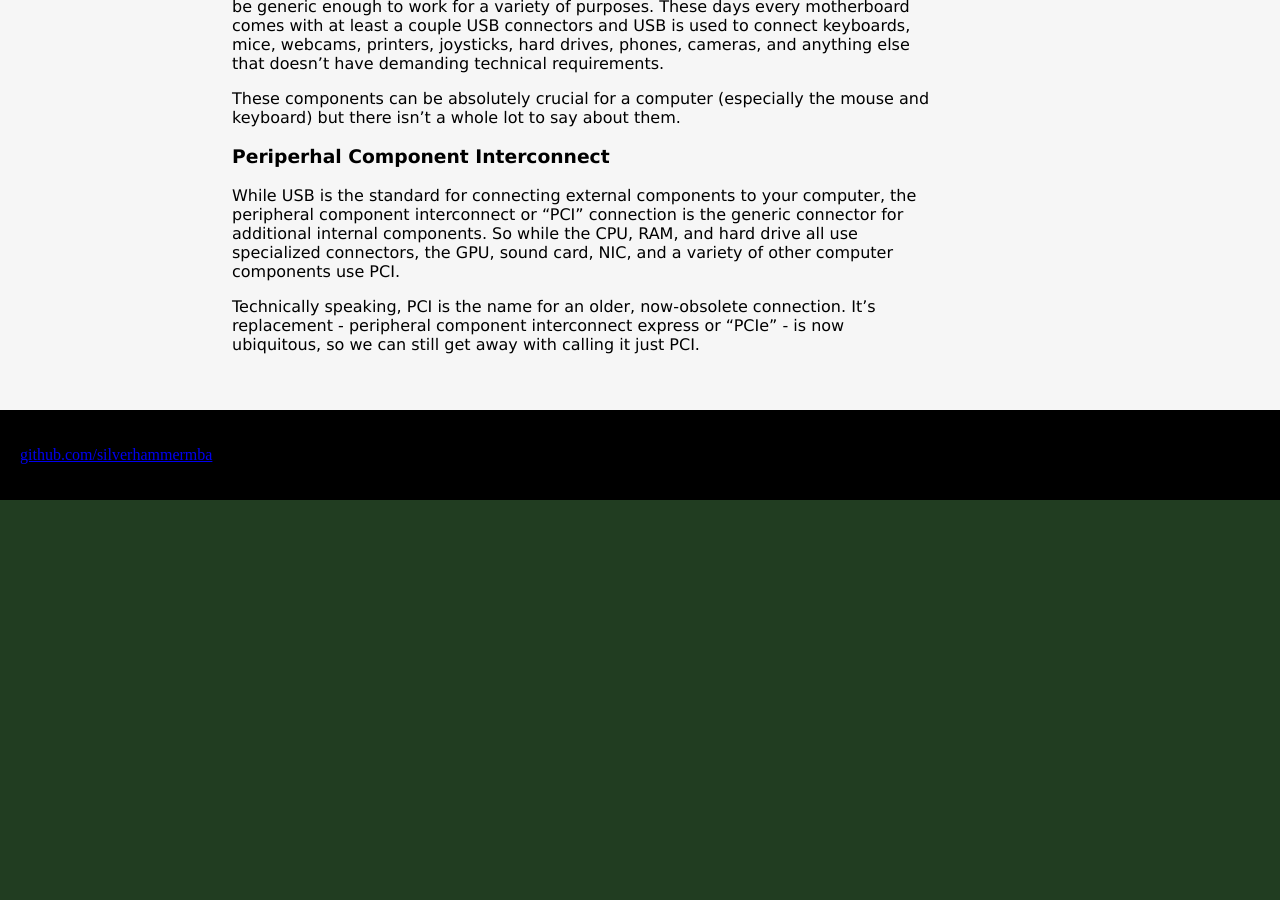
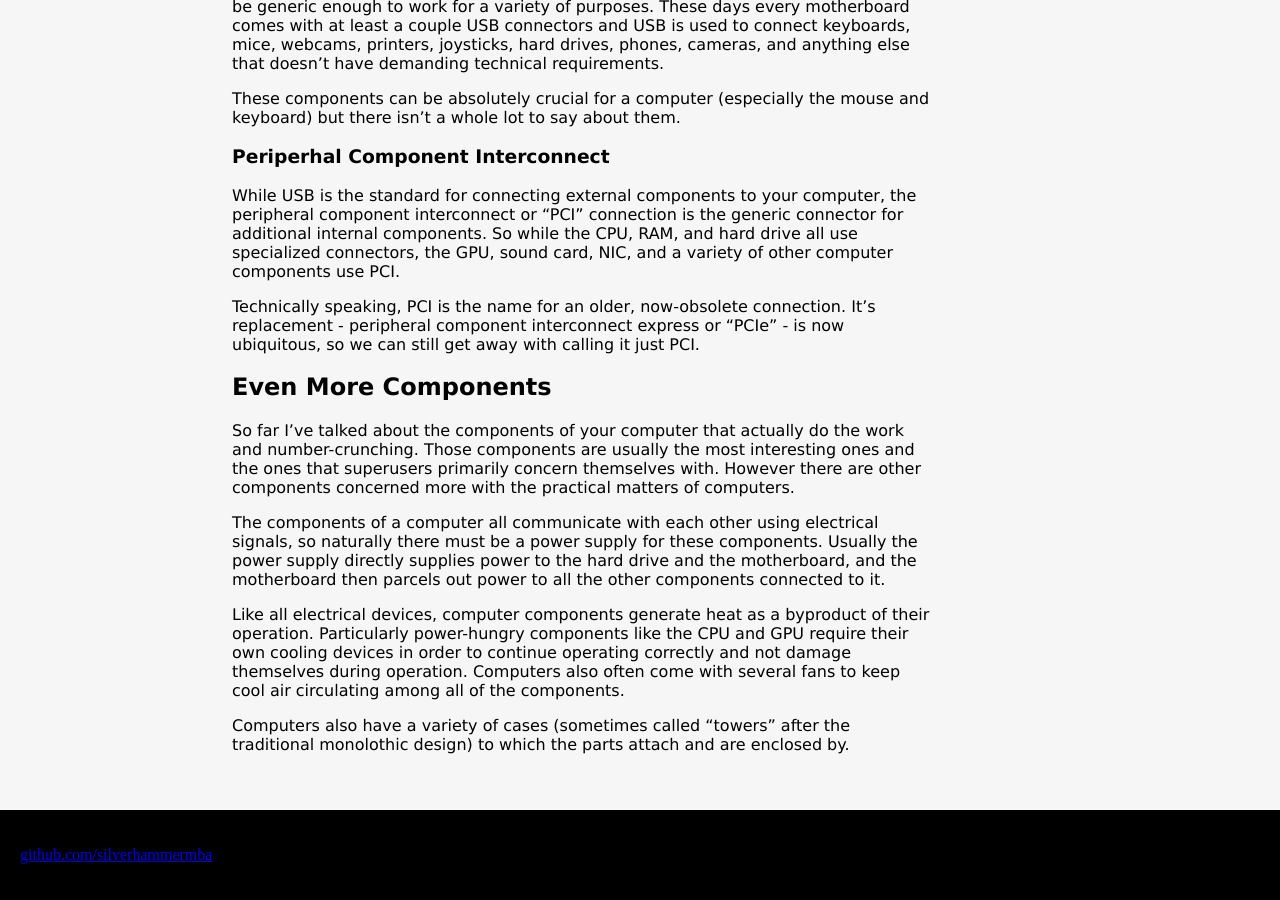
Before and after one commit to silverhammermba/superuser, a Jekyll site: the page built from _posts/2013-06-01-real.markdown, in a window 1280 px wide and 900 px high, scrolled down 5987 px. Built offline with Jekyll 4.4.1, drawn with Linux system fonts in a browser that asks for light colours; Markdown is read by kramdown in place of the engine named in the settings; before the commit the page ends 6487 px from its top, so only the background shows below that.

Commit message:
Add other components to hardware chapter

```diff
--- a/_posts/2013-06-01-real.markdown
+++ b/_posts/2013-06-01-real.markdown
@@ -333,3 +333,26 @@
 Technically speaking, PCI is the name for an older, now-obsolete connection.
 It's replacement - peripheral component interconnect express or "PCIe" - is now
 ubiquitous, so we can still get away with calling it just PCI.
+
+## Even More Components ##
+
+So far I've talked about the components of your computer that actually do the
+work and number-crunching. Those components are usually the most interesting
+ones and the ones that superusers primarily concern themselves with. However
+there are other components concerned more with the practical matters of
+computers.
+
+The components of a computer all communicate with each other using electrical
+signals, so naturally there must be a power supply for these components. Usually
+the power supply directly supplies power to the hard drive and the motherboard,
+and the motherboard then parcels out power to all the other components
+connected to it.
+
+Like all electrical devices, computer components generate heat as a byproduct of
+their operation. Particularly power-hungry components like the CPU and GPU
+require their own cooling devices in order to continue operating correctly and
+not damage themselves during operation. Computers also often come with several
+fans to keep cool air circulating among all of the components.
+
+Computers also have a variety of cases (sometimes called "towers" after the
+traditional monolothic design) to which the parts attach and are enclosed by.
```
